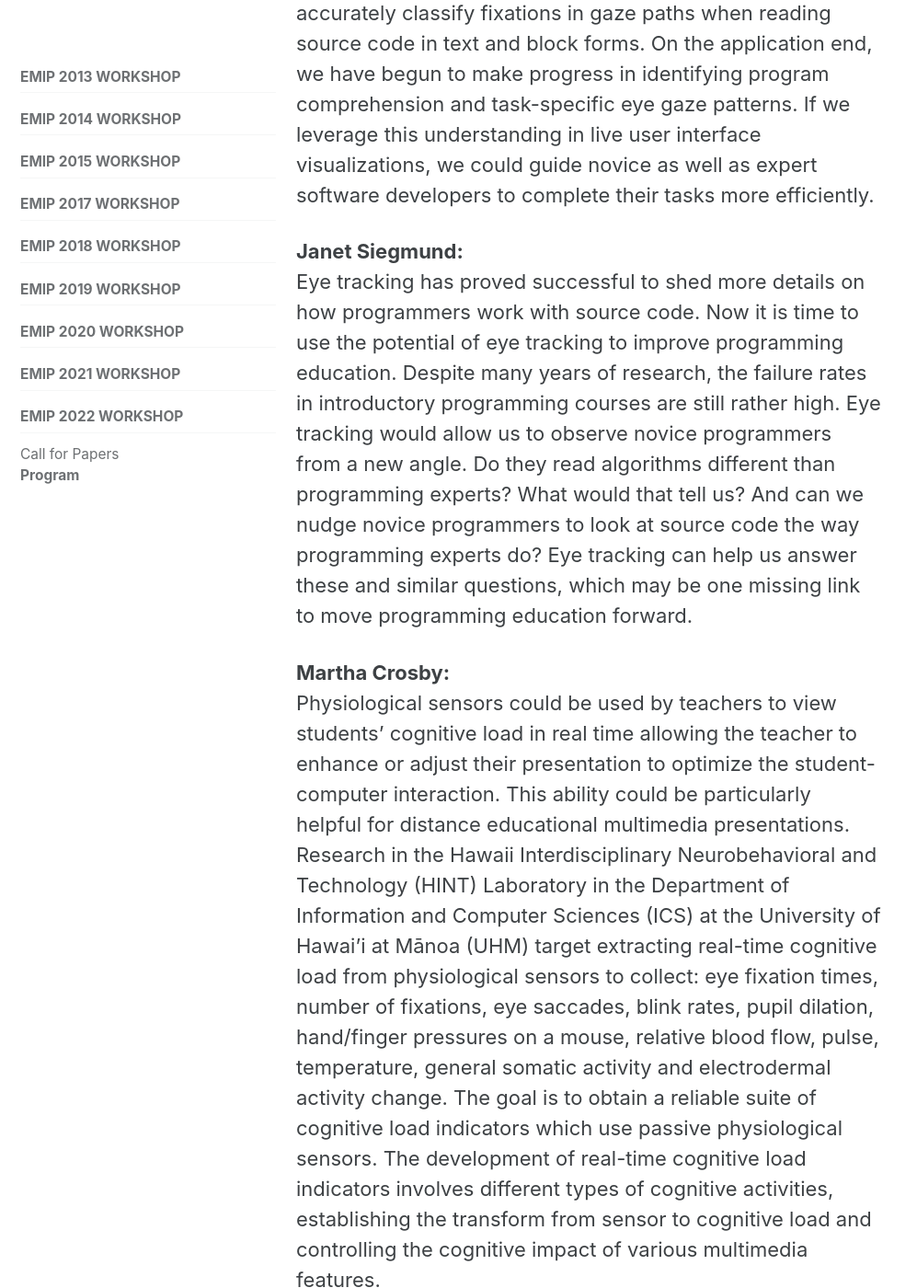
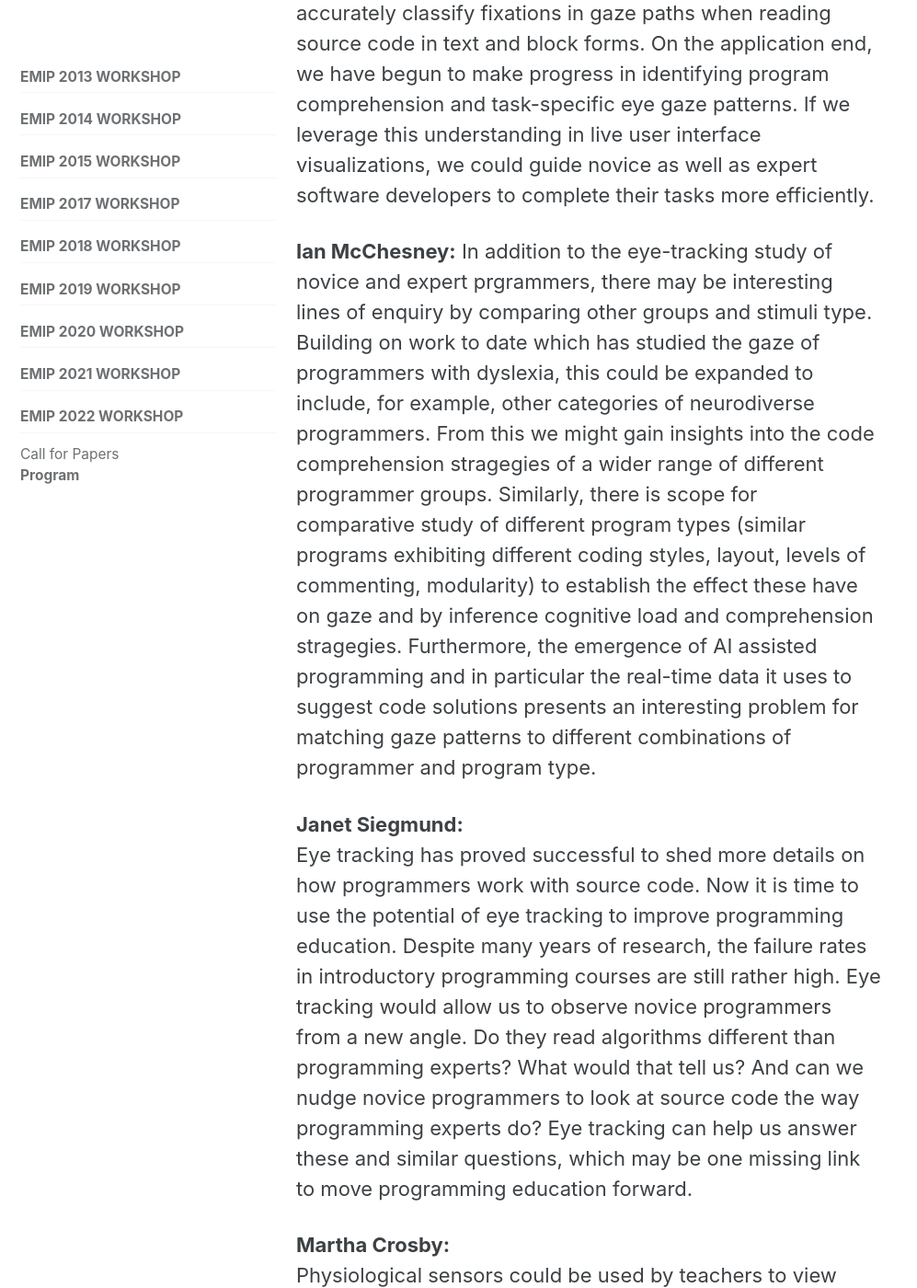
Before and after one commit to EMIPws/emipws.github.io, a Jekyll site: the page built from pages/workshop/emip-2022-program.md, in a window 1280 px wide and 1400 px high, scrolled down 3666 px. Shown: the whole window at 92% size, without its empty margins (0-997 px from the left). Built offline with Jekyll 4.4.1, drawn with Linux system fonts in a browser that asks for light colours; cached includes are drawn as plain includes.

Commit message:
added another statement

```diff
--- a/pages/workshop/emip-2022-program.md
+++ b/pages/workshop/emip-2022-program.md
@@ -45,12 +45,14 @@ In this talk, Felienne will dive into the pedagogy behind Hedy, but also expand
 **Andrew Begel:**
 Eye tracking technologies offer lots of promise to enhance both computing education and practice. As the study of eye movements in programming progresses, we should consider studies in basic science to support the theoretical foundation of our work and applications to have impact on software engineers. We all use fixation algorithms derived from studies of people reading natural language text. However, code is not text --- reading code induces different eye gaze patterns than reading text. We need to develop algorithms to accurately classify fixations in gaze paths when reading source code in text and block forms. On the application end, we have begun to make progress in identifying program comprehension and task-specific eye gaze patterns. If we leverage this understanding in live user interface visualizations, we could guide novice as well as expert software developers to complete their tasks more efficiently.
 
+**Ian McChesney:**
+In addition to the eye-tracking study of novice and expert prgrammers, there may be interesting lines of enquiry by comparing other groups and stimuli type. Building on work to date which has studied the gaze of programmers with dyslexia, this could be expanded to include, for example, other categories of neurodiverse programmers. From this we might gain insights into the code comprehension stragegies of a wider range of different programmer groups. Similarly, there is scope for comparative study of different program types (similar programs exhibiting different coding styles, layout, levels of commenting, modularity) to establish the effect these have on gaze and by inference cognitive load and comprehension stragegies. Furthermore, the emergence of AI assisted programming and in particular the real-time data it uses to suggest code solutions presents an interesting problem for matching gaze patterns to different combinations of programmer and program type.
+
 **Janet Siegmund:**
 Eye tracking has proved successful to shed more details on how programmers work with source code. Now it is time to use the potential of eye tracking to improve programming education. Despite many years of research, the failure rates in introductory programming courses are still rather high. Eye tracking would allow us to observe novice programmers from a new angle. Do they read algorithms different than programming experts? What would that tell us? And can we nudge novice programmers to look at source code the way programming experts do? Eye tracking can help us answer these and similar questions, which may be one missing link to move programming education forward.
 
 **Martha Crosby:**
 Physiological sensors could be used by teachers to view students’ cognitive load in real time allowing the teacher to enhance or adjust their presentation to optimize the student-computer interaction. This ability could be particularly helpful for distance educational multimedia presentations. Research in the Hawaii Interdisciplinary Neurobehavioral and Technology (HINT) Laboratory in the Department of Information and Computer Sciences (ICS) at the University of Hawai'i at Mānoa (UHM) target extracting real-time cognitive load from physiological sensors to collect: eye fixation times, number of fixations, eye saccades, blink rates, pupil dilation, hand/finger pressures on a mouse, relative blood flow, pulse, temperature, general somatic activity and electrodermal activity change. The goal is to obtain a reliable suite of cognitive load indicators which use passive physiological sensors. The development of real-time cognitive load indicators involves different types of cognitive activities, establishing the transform from sensor to cognitive load and controlling the cognitive impact of various multimedia features.
 
-
 **Norman Peitek:**
 Eye tracking has shown its merits for a wide range of research and practical applications in software engineering, because it enables researchers to observe visual attention in high detail. However, it is limited regarding obtaining insights into the underlying cognitive processes. Recently, neuroimaging methods, such as functional magnetic resonance imaging (fMRI) or electroencephalography (EEG), have emerged as a suitable method to comprehensively study programmers’ cognition. However, neuroimaging may suffer from lower temporal resolution and limited insights into programmers’ strategies. Thus, a combination of eye tracking, with its high temporal view of visual attention, and neuroimaging, with its profound perspective into programmers’ cognition, will be a powerful method for researchers in the future.
```
